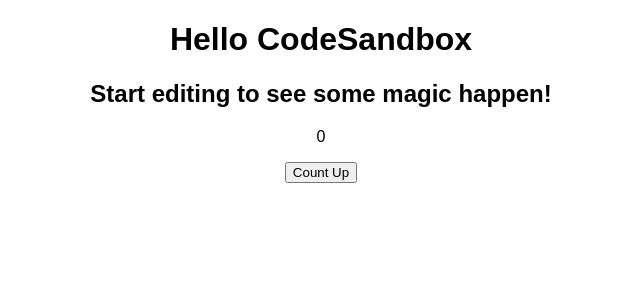
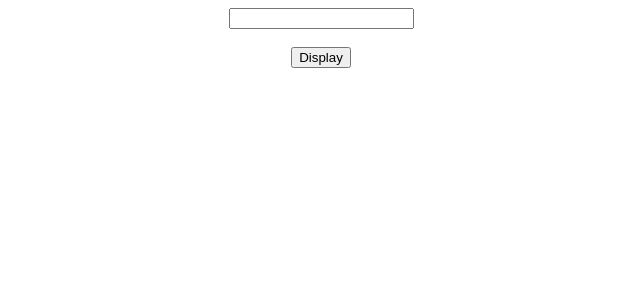
Before and after one commit to koyamal/learn-react-02-02, a React (Create React App) app: page / in a window 1280 px wide. Shown: the top 300 px of the page, without its empty margins (319-959 px from the left). Built offline with nearby package versions, Linux system fonts and the light colour scheme.

Commit message:
Make display func, input value func

```diff
--- a/src/App.js
+++ b/src/App.js
@@ -1,18 +1,26 @@
 import { useState } from "react";
+import { ChildArea } from "./ChildArea";
 import "./styles.css";
 
 export default function App() {
-  console.log("App re-rendered");
-  const [count, setCount] = useState(0);
-  const onClickCountUp = () => {
-    setCount(count + 1);
+  console.log("App!!");
+  const [text, setText] = useState("");
+  const [open, setOpen] = useState(false);
+
+  const onChangeText = (e) => {
+    setText(e.target.value);
+  };
+
+  const onClickOpen = () => {
+    setOpen(!open);
   };
   return (
     <div className="App">
-      <h1>Hello CodeSandbox</h1>
-      <h2>Start editing to see some magic happen!</h2>
-      <p>{count}</p>
-      <button onClick={onClickCountUp}>Count Up</button>
+      <input value={text} onChange={onChangeText} />
+      <br />
+      <br />
+      <button onClick={onClickOpen}>Display</button>
+      <ChildArea open={open} />
     </div>
   );
 }
--- /dev/null
+++ b/src/ChildArea.jsx
@@ -0,0 +1,18 @@
+const style = {
+  width: "100%",
+  height: "200px",
+  backgroundColor: "khaki"
+};
+
+export const ChildArea = (props) => {
+  const { open } = props;
+  return (
+    <>
+      {open && (
+        <div style={style}>
+          <p>Child Component</p>
+        </div>
+      )}
+    </>
+  );
+};
```
